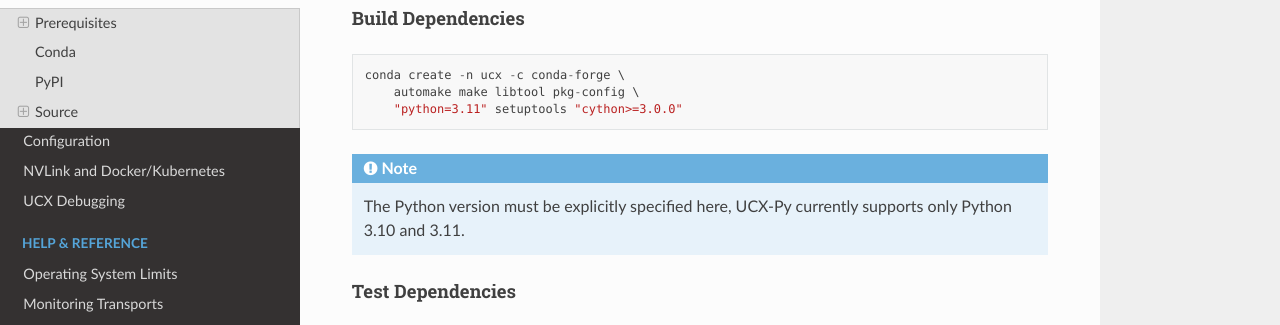
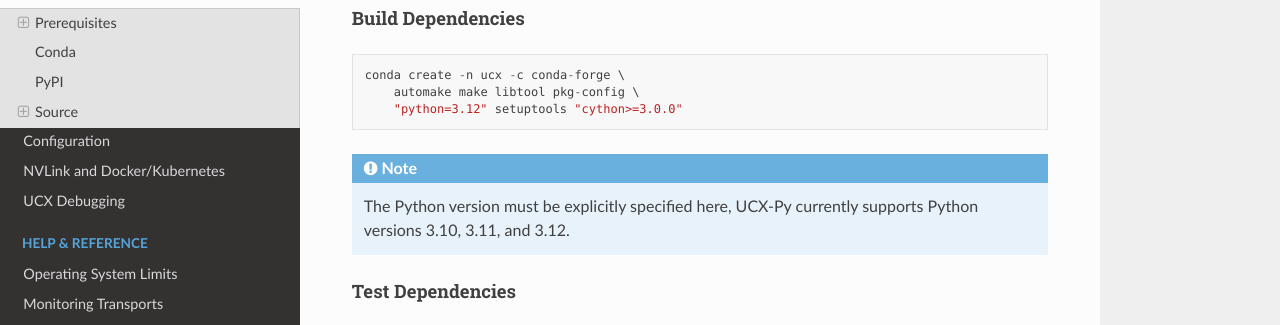
Before and after one commit to rapidsai/ucx-py, a Sphinx documentation site: the page built from docs/source/install.rst, in a window 1280 px wide and 900 px high, scrolled down 1520 px. Shown: the part 158-483 px from the top of the window. Built offline with Sphinx 7.4.7 and the Read the Docs theme 2.0.0, drawn with Linux system fonts in a browser that asks for light colours; the version number could not be read and is left out.

Commit message:
WIP: Add support for Python 3.12 (#1067)
Contributes to https://github.com/rapidsai/build-planning/issues/40

This PR adds support for Python 3.12.

## Notes for Reviewers

This is part of ongoing work to add Python 3.12 support across RAPIDS.
It temporarily introduces a build/test matrix including Python 3.12, from https://github.com/rapidsai/shared-workflows/pull/213.

A follow-up PR will revert back to pointing at the `branch-24.10` branch of `shared-workflows` once all
RAPIDS repos have added Python 3.12 support.

### This will fail until all dependencies have been updates to Python 3.12

CI here is expected to fail until all of this project's upstream dependencies support Python 3.12.

This can be merged whenever all CI jobs are passing.

Authors:
  - James Lamb (https://github.com/jameslamb)

Approvers:
  - Bradley Dice (https://github.com/bdice)

URL: https://github.com/rapidsai/ucx-py/pull/1067

```diff
--- a/dependencies.yaml
+++ b/dependencies.yaml
@@ -115,8 +115,12 @@
             packages:
               - python=3.11
           - matrix:
+              py: "3.12"
             packages:
-              - python>=3.10,<3.12
+              - python=3.12
+          - matrix:
+            packages:
+              - python>=3.10,<3.13
   build_python:
     common:
       - output_types: [conda, requirements, pyproject]
--- a/docs/source/install.rst
+++ b/docs/source/install.rst
@@ -85,11 +85,11 @@
 
     conda create -n ucx -c conda-forge \
         automake make libtool pkg-config \
-        "python=3.11" setuptools "cython>=3.0.0"
+        "python=3.12" setuptools "cython>=3.0.0"
 
 .. note::
     The Python version must be explicitly specified here, UCX-Py currently supports
-    only Python 3.10 and 3.11.
+    Python versions 3.10, 3.11, and 3.12.
 
 Test Dependencies
 ^^^^^^^^^^^^^^^^^
```
Also changed, not shown: 3 other files.
